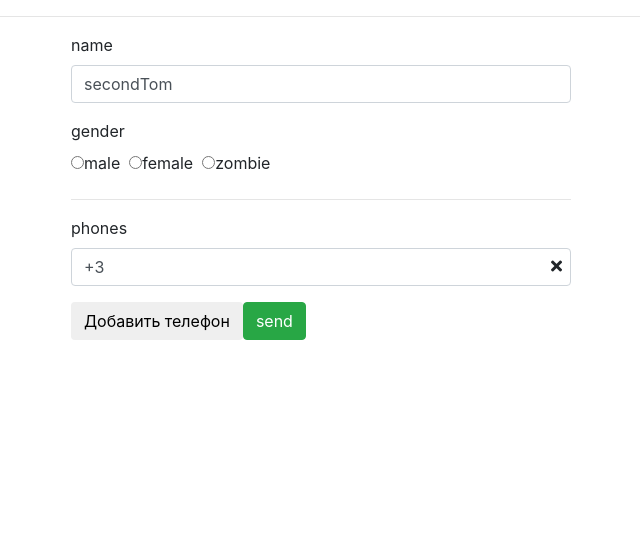
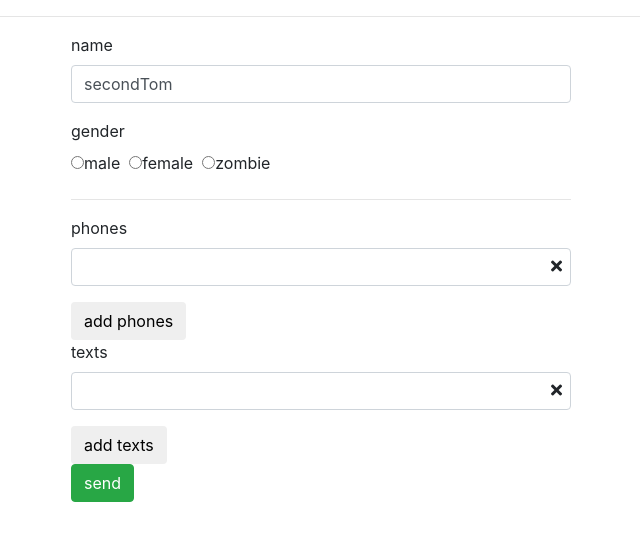
Before and after one commit to voooodoo/reactiveForms, an Angular app: page / in a window 1280 px wide. Shown: the top 540 px of the page, without its empty margins (319-959 px from the left). Built offline with nearby package versions, Linux system fonts and the light colour scheme.

Commit message:
add form array

```diff
--- a/src/app/forms/second-form/second-form.component.html
+++ b/src/app/forms/second-form/second-form.component.html
@@ -3,6 +3,7 @@
     <form [formGroup]="secondForm" (ngSubmit)="onSubmit()">
       <div *ngFor="let item of secondFormJSON">
 
+        <ng-container *ngIf="!item.array">
           <ng-container [ngSwitch]="item.type">
 
             <ng-template ngSwitchCase="text">
@@ -13,24 +14,28 @@
               <app-radio [item] = "item" [form]="secondForm"></app-radio>
             </ng-template>
 
-          <ng-template ngSwitchCase="array">
+          </ng-container>
+        </ng-container>
+        <div *ngIf="item.array">
             <label>{{item.name}}</label>
           <div formArrayName="{{item.name}}">
 
-              <div class="form-group" *ngFor="let phone of secondForm.controls['phones'].controls; let i = index">
+          <div class="form-group" *ngFor="let itemArray of secondForm.controls[item.name].controls; let i = index">
+
             <input class="form-control" formControlName="{{i}}">
-                <i class="fas fa-times remove-icon" (click)="removeItem(i)"></i>
+                <i class="fas fa-times remove-icon" (click)="removeItem(item.name, i)"></i>
               </div>
             </div>
-          </ng-template>
+            <button type="button" class="btn btn-default" (click)="addItem(item.name, item.controls[0].value)">
+              add {{item.name}}
+            </button>
+          </div>
 
-        </ng-container>
+
 
       </div>
             <div class="form-group">
-        <button class="btn btn-default" (click)="addPhone()">
-          Добавить телефон
-        </button>
+
         <button
           class="btn btn-success"
           type="submit"
--- a/src/app/forms/second-form/second-form.component.ts
+++ b/src/app/forms/second-form/second-form.component.ts
@@ -28,49 +28,58 @@ export class SecondFormComponent implements OnInit {
       ],
       "required":"true"
     }, {
-      "type": "array",
+      "type": "",
       "name": "phones",
       "label": "phones",
+      "array" : true,
       "controls": [
         {"value":"+3"}
       ]
-    }];
+    },{
+      "type": "",
+      "name": "texts",
+      "label": "texts",
+      "array" : true,
+      "controls": [
+        {"value":"everybody"}
+      ]
+    }]
+    ;
 
   secondForm: FormGroup;
 
-  constructor(private formBuilder:FormBuilder) {
-    this.secondForm = this.formBuilder.group({
-      "phones": new FormArray([
-    ])
+  formArrayControlNames = [];
 
-    })
+  constructor(private formBuilder:FormBuilder) {}
+
+  ngOnInit() {
+
+    let fieldsCtrls = {};
+    for (let item of this.secondFormJSON) {
+      switch(item.array) {
+        case true:
+          fieldsCtrls[item.name] = this.formBuilder.array([
+            this.formBuilder.control(item.value)
+          ]);
+          this.formArrayControlNames.push(item.name);
+          console.log(1)
+      break;
+
+      default:
+        fieldsCtrls[item.name] = this.formBuilder.control(item.value || '');
+      }
+
+      this.secondForm = this.formBuilder.group( fieldsCtrls );
+    }
+
   }
 
-  ngOnInit() {
-    for(let i = 0; i<this.secondFormJSON.length;i++) {
-      let controlName = this.secondFormJSON[i];
-      switch(controlName.type) {
-        case 'array':
-          console.log(1);
-          for(let i = 0; i<controlName.controls.length; i++) {
-            this.addPhone(controlName.controls[i].value)
-          }
-          break;
-
-       default:
-        this.secondForm.addControl(controlName.name, new FormControl(controlName.value));
-      }
-    }
+  removeItem(name:string,index:number) {
+    (<FormArray>this.secondForm.controls[name]).removeAt(index);
   }
 
-
-  removeItem(index:number) {
-    (<FormArray>this.secondForm.controls["phones"]).removeAt(index);
-  }
-
-  addPhone(value:string){
-    value = value || '+3';
-    (<FormArray>this.secondForm.controls["phones"]).push(new FormControl(value));
+  addItem(name:string, value:string ){
+    (<FormArray>this.secondForm.controls[name]).push(new FormControl(value));
   }
 
   onSubmit() {
```
Lines whose indentation alone changed are shown as unchanged.
